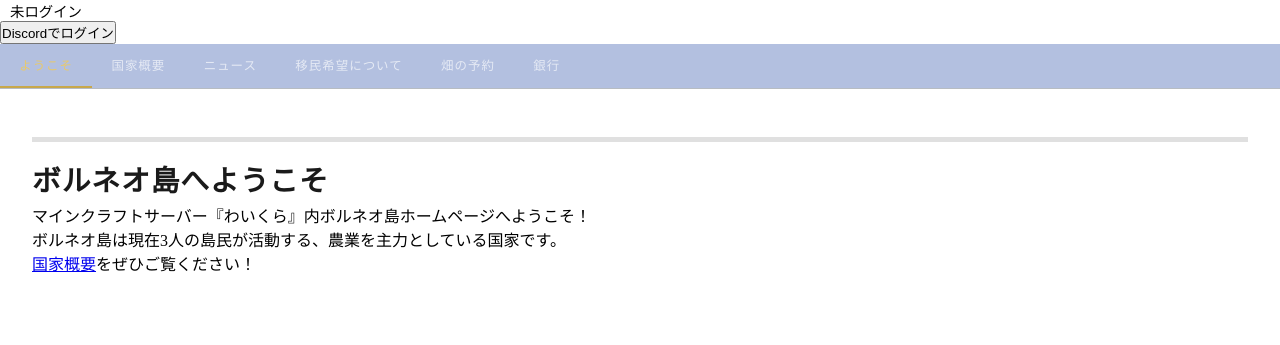
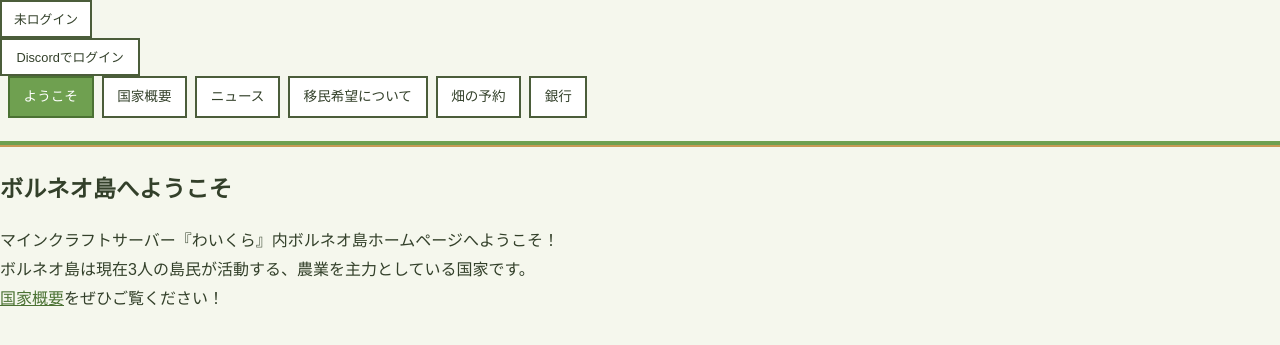
Before and after one commit to Bard256/wicr-Borneo, a Jekyll site: the page built from index.html, in a window 1280 px wide. Shown: the top 345 px of the page. Built offline with Jekyll 4.4.1, drawn with Linux system fonts in a browser that asks for light colours.

Commit message:
Update main.css

```diff
--- a/assets/css/main.css
+++ b/assets/css/main.css
@@ -1,77 +1,164 @@
+/* ===== ボルネオ島サイト共通デザイン =====
+   コンセプト: Minecraftのブロック感(角丸なし・太めの縁取り)を活かしつつ、
+   彩度を抑えた暖かい緑と木の色で、穏やかで爽快な雰囲気にする。
+*/
 
-  @import url('https://fonts.googleapis.com/css2?family=Noto+Serif+JP:wght@400;600&family=Noto+Sans+JP:wght@300;400;500&display=swap');
-  *{box-sizing:border-box;margin:0;padding:0}
-  .site{max-width:860px;margin:0 auto;padding:0 0 3rem;font-family:'Noto Sans JP',sans-serif;color:var(--color-text-primary,#1a1a1a)}
+:root {
+  --bg: #F5F7ED;
+  --surface: #FFFFFF;
+  --line: #4B5D3A;       /* 縁取り(黒の代わりに深緑) */
+  --line-soft: #A9B79A;
+  --ink: #33402A;         /* 本文の文字色 */
+  --ink-soft: #5C6B4F;
+  --green: #6FA050;       /* メインアクセント */
+  --green-dark: #4B7233;
+  --wood: #C99A56;        /* サブアクセント(木材色) */
+  --wood-dark: #A97B3E;
+  --gold: #E3B23C;        /* ハイライト(小麦色) */
+  --occupied: #E28B7D;    /* 予約済み(畑グリッド用) */
+  --unbookable: #D9D9CE;  /* 予約対象外(畑グリッド用) */
+}
 
-  .header{background:#0a1628;color:#fff;padding:2.5rem 2rem 2rem;position:relative;overflow:hidden}
-  .header::before{content:'';position:absolute;top:0;left:0;right:0;bottom:0;background:repeating-linear-gradient(0deg,transparent,transparent 30px,rgba(200,168,75,0.04) 30px,rgba(200,168,75,0.04) 31px),repeating-linear-gradient(90deg,transparent,transparent 30px,rgba(200,168,75,0.04) 30px,rgba(200,168,75,0.04) 31px);pointer-events:none}
-  .header-inner{position:relative;z-index:1}
-  .country-title{font-family:'Noto Serif JP',serif;font-size:2rem;font-weight:600;color:#fff;letter-spacing:0.06em;line-height:1.2}
-  .country-sub{font-size:0.78rem;color:rgba(200,168,75,0.8);letter-spacing:0.2em;margin-top:0.4rem}
-  .mc-badge{position:absolute;top:1rem;right:1.5rem;background:rgba(200,168,75,0.15);border:1px solid rgba(200,168,75,0.3);color:#e8c96b;font-size:0.65rem;padding:3px 10px;border-radius:2px;letter-spacing:0.12em}
+* { box-sizing: border-box; }
 
-  .nav{background:#132040;display:flex;border-bottom:1px solid rgba(200,168,75,0.2);flex-wrap:wrap}
-  .nav a{color:rgba(255,255,255,0.65);font-size:0.78rem;padding:0.75rem 1.2rem;cursor:pointer;letter-spacing:0.08em;border-bottom:2px solid transparent;transition:all 0.2s;text-decoration:none;display:block}
-  .nav a:hover,.nav a.active{color:#e8c96b;border-bottom-color:#c8a84b}
+body {
+  margin: 0;
+  font-family: 'Noto Sans JP', sans-serif;
+  background: var(--bg);
+  color: var(--ink);
+  line-height: 1.8;
+}
 
-  .section{display:none;padding:2rem 2rem 0}
-  .section.active{display:block}
+a { color: var(--green-dark); }
 
-
-.nav {
-    background: #b3c0e0;
+/* ヘッダー・ナビゲーション ------------------------------------------------ */
+.site-header-wrap {
+  background: var(--surface);
+  border-bottom: 3px solid var(--line);
+}
+.site-header {
+  max-width: 960px;
+  margin: 0 auto;
+  padding: 0.9rem 1.5rem;
   display: flex;
-    border-bottom: 1px solid rgba(200, 168, 75, 0.2);
+  align-items: center;
+  gap: 1rem;
   flex-wrap: wrap;
 }
-.section {
-    display: none;
-    padding: 2rem 2rem 0;
+.site-title {
+  font-family: 'Zen Maru Gothic', sans-serif;
+  font-weight: 700;
+  font-size: 1.3rem;
+  color: var(--green-dark);
+  text-decoration: none;
 }
-.section.active {
-    display: block;
+nav.nav {
+  display: flex;
+  gap: 0.5rem;
+  flex-wrap: wrap;
+  margin-left: 0.5rem;
 }
-.line {
-    border: none;
-    border-top: 5px solid var(--color-border-tertiary, #e0e0e0);
-    margin: 1rem 0 1rem;
+nav.nav a {
+  text-decoration: none;
+  font-size: 0.85rem;
+  padding: 0.45rem 0.85rem;
+  border: 2px solid var(--line);
+  color: var(--ink);
+  background: var(--surface);
 }
-.space {
-      border: none;
-    border-top: 5px solid var(--color-border-tertiary, #ffffff);
-    margin: 1rem 0 1rem;
-}
-.t-title{
-    font-family: 'Noto Serif JP', serif;
-    font-size: 1.8rem;
-    font-weight: 600;
-    color: var(--color-text-primary, #1a1a1a);
-    margin-bottom: 0.25rem;
-    letter-spacing: 0.03em;
-}
-.t-subtitle{
-    font-family: 'Noto Serif JP', serif;
-    font-size: 1.5rem;
-    font-weight: 600;
-    color: var(--color-text-primary, #1a1a1a);
-    margin-bottom: 0.25rem;
-    letter-spacing: 0.03em;
-}
-a.active {
-    color: #e8c96b;
-    border-bottom-color: #c8a84b;
+nav.nav a:hover { background: #EEF4E6; }
+nav.nav a.nav-tab.active {
+  background: var(--green);
+  border-color: var(--green-dark);
+  color: #fff;
 }
 
+#auth-status {
+  margin-left: auto;
+  font-size: 0.8rem;
+  display: flex;
+  align-items: center;
+  gap: 0.5rem;
+}
 .borneo-auth-badge {
-  padding: 4px 10px;
-  border-radius: 12px;
-  font-size: 0.9em;
+  display: inline-block;
+  border: 2px solid var(--line);
+  padding: 0.35rem 0.75rem;
+  background: var(--surface);
 }
-.borneo-auth-islander {
-  background: #ffd54f;
-  color: #333;
+.borneo-auth-badge.borneo-auth-islander {
+  background: var(--gold);
+  border-color: var(--wood-dark);
+  color: var(--ink);
 }
-.borneo-auth-visitor {
-  background: #b0bec5;
-  color: #333;
+.borneo-auth-badge.borneo-auth-visitor {
+  background: #EFEADA;
+  border-color: var(--line-soft);
 }
+#discord-login-btn, #borneo-logout-btn {
+  border: 2px solid var(--line);
+  background: var(--surface);
+  padding: 0.45rem 0.9rem;
+  font-size: 0.8rem;
+  cursor: pointer;
+}
+#discord-login-btn:hover, #borneo-logout-btn:hover { background: #EEF4E6; }
+
+/* メインコンテンツ ------------------------------------------------------- */
+main.container {
+  max-width: 900px;
+  margin: 0 auto;
+  padding: 2.2rem 1.5rem 4rem;
+}
+
+h1, h2, .t-title, .t-subtitle {
+  font-family: 'Zen Maru Gothic', sans-serif;
+  font-weight: 700;
+  color: var(--ink);
+}
+.t-title { font-size: 1.45rem; margin: 1.4rem 0 0.6rem; }
+.t-subtitle { font-size: 1.05rem; margin: 1.1rem 0 0.4rem; color: var(--green-dark); }
+
+/* 区切り線:草ブロックの断面(上が緑、下が土)をモチーフにした署名的な要素 */
+hr, hr.line {
+  border: none;
+  height: 6px;
+  background: linear-gradient(to bottom, var(--green) 0 60%, var(--wood) 60% 100%);
+  margin: 1.4rem 0;
+}
+
+.section { display: none; }
+.section.active { display: block; }
+
+/* ボタン共通 -------------------------------------------------------------- */
+button {
+  font-family: inherit;
+  border: 2px solid var(--line);
+  background: var(--surface);
+  color: var(--ink);
+  padding: 0.5rem 1rem;
+  cursor: pointer;
+}
+button:hover { background: #EEF4E6; }
+
+/* フッター ---------------------------------------------------------------- */
+.site-footer-wrap {
+  border-top: 3px solid var(--line);
+  margin-top: 2rem;
+  padding: 1.2rem 0;
+}
+.site-footer {
+  max-width: 960px;
+  margin: 0 auto;
+  padding: 0 1.5rem;
+  text-align: center;
+  font-size: 0.8rem;
+  color: var(--ink-soft);
+}
+
+/* レスポンシブ ------------------------------------------------------------ */
+@media (max-width: 600px) {
+  .site-header { padding: 0.7rem 1rem; }
+  main.container { padding: 1.5rem 1rem 3rem; }
+  #auth-status { margin-left: 0; width: 100%; order: 3; }
+}
```
Lines whose indentation alone changed are shown as unchanged.
